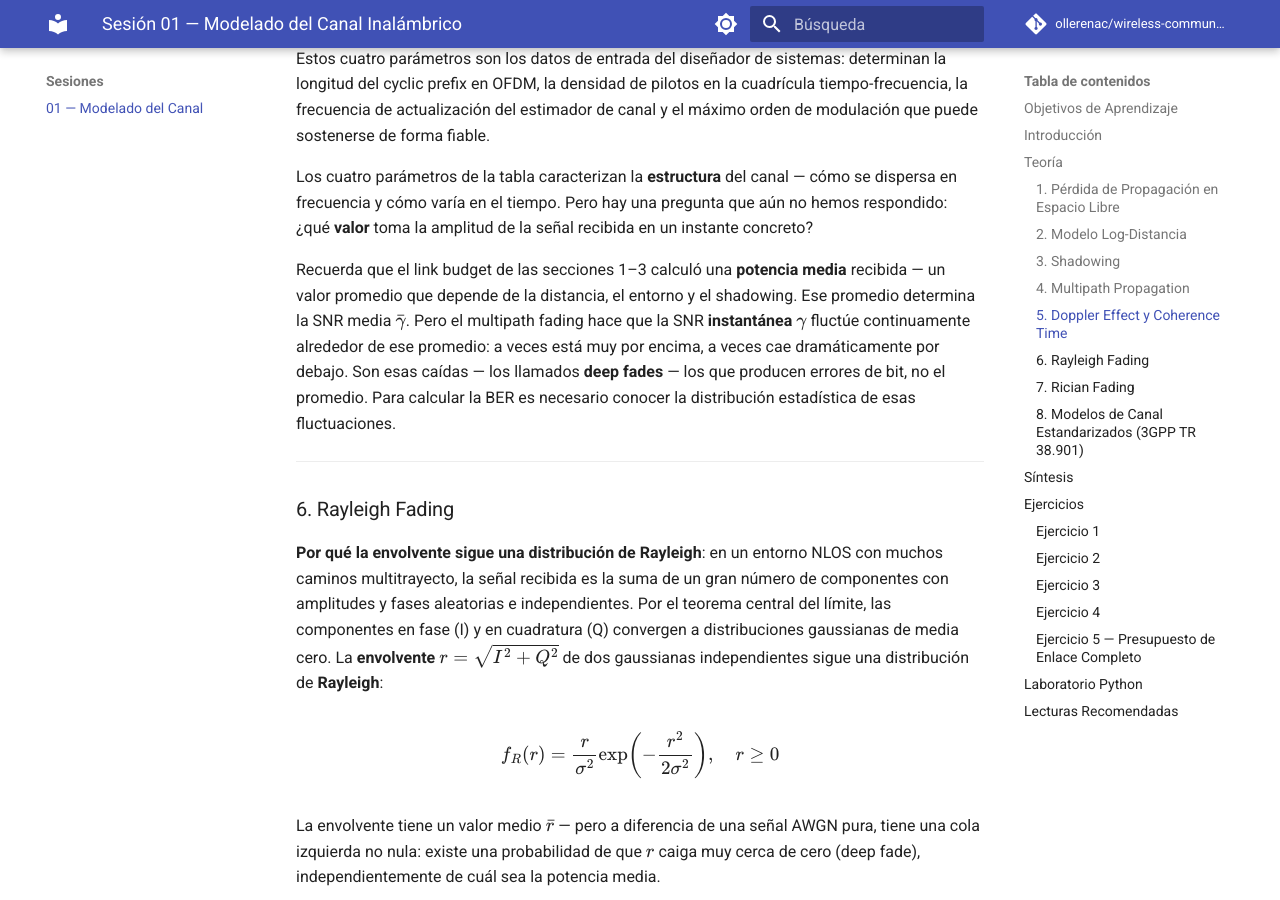
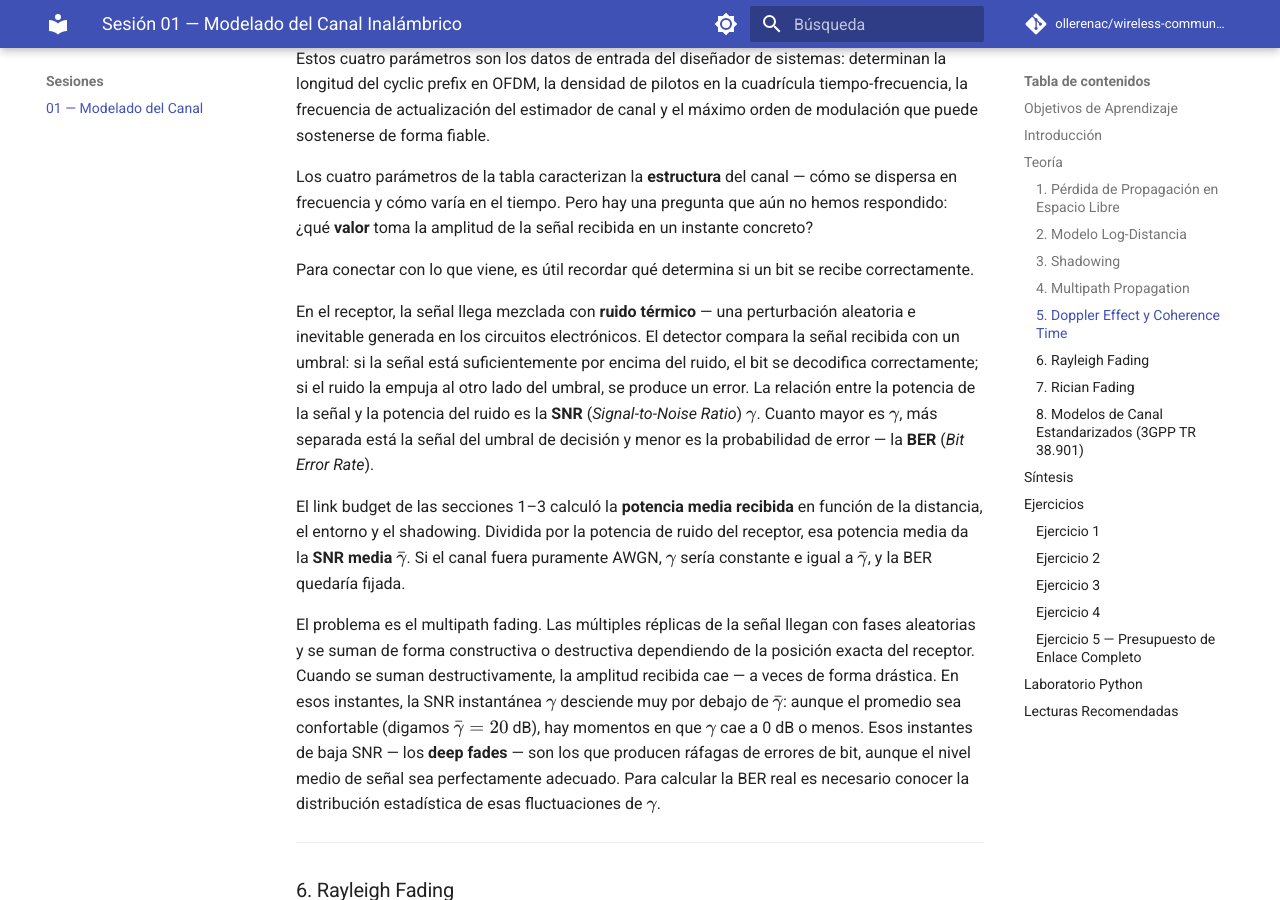
Before and after one commit to ollerenac/wireless-communication-systems, an MkDocs documentation site: the page built from docs/sessions/01-channel-modeling/index.md, in a window 1280 px wide and 900 px high, scrolled down 10806 px. Built offline with MkDocs 1.6.1 and Material for MkDocs 9.7.7, drawn with Linux system fonts in a browser that asks for light colours; comment, search, counter and statistics services are not loaded.

Commit message:
session 01: expand SNR/BER motivation before Rayleigh section
Explain SNR as signal-to-noise ratio at the detector decision threshold,
BER as probability of crossing that threshold due to noise, and how
multipath deep fades cause instantaneous SNR to drop well below the
link-budget average — motivating the need for a statistical model of γ.

Co-Authored-By: Claude Sonnet 4.6 <noreply@anthropic.com>

```diff
--- a/docs/sessions/01-channel-modeling/index.md
+++ b/docs/sessions/01-channel-modeling/index.md
@@ -210,7 +210,13 @@ Estos cuatro parámetros son los datos de entrada del diseñador de sistemas: de
 
 Los cuatro parámetros de la tabla caracterizan la **estructura** del canal — cómo se dispersa en frecuencia y cómo varía en el tiempo. Pero hay una pregunta que aún no hemos respondido: ¿qué **valor** toma la amplitud de la señal recibida en un instante concreto?
 
-Recuerda que el link budget de las secciones 1–3 calculó una **potencia media** recibida — un valor promedio que depende de la distancia, el entorno y el shadowing. Ese promedio determina la SNR media $\bar{\gamma}$. Pero el multipath fading hace que la SNR **instantánea** $\gamma$ fluctúe continuamente alrededor de ese promedio: a veces está muy por encima, a veces cae dramáticamente por debajo. Son esas caídas — los llamados **deep fades** — los que producen errores de bit, no el promedio. Para calcular la BER es necesario conocer la distribución estadística de esas fluctuaciones.
+Para conectar con lo que viene, es útil recordar qué determina si un bit se recibe correctamente.
+
+En el receptor, la señal llega mezclada con **ruido térmico** — una perturbación aleatoria e inevitable generada en los circuitos electrónicos. El detector compara la señal recibida con un umbral: si la señal está suficientemente por encima del ruido, el bit se decodifica correctamente; si el ruido la empuja al otro lado del umbral, se produce un error. La relación entre la potencia de la señal y la potencia del ruido es la **SNR** (*Signal-to-Noise Ratio*) $\gamma$. Cuanto mayor es $\gamma$, más separada está la señal del umbral de decisión y menor es la probabilidad de error — la **BER** (*Bit Error Rate*).
+
+El link budget de las secciones 1–3 calculó la **potencia media recibida** en función de la distancia, el entorno y el shadowing. Dividida por la potencia de ruido del receptor, esa potencia media da la **SNR media** $\bar{\gamma}$. Si el canal fuera puramente AWGN, $\gamma$ sería constante e igual a $\bar{\gamma}$, y la BER quedaría fijada.
+
+El problema es el multipath fading. Las múltiples réplicas de la señal llegan con fases aleatorias y se suman de forma constructiva o destructiva dependiendo de la posición exacta del receptor. Cuando se suman destructivamente, la amplitud recibida cae — a veces de forma drástica. En esos instantes, la SNR instantánea $\gamma$ desciende muy por debajo de $\bar{\gamma}$: aunque el promedio sea confortable (digamos $\bar{\gamma} = 20$ dB), hay momentos en que $\gamma$ cae a 0 dB o menos. Esos instantes de baja SNR — los **deep fades** — son los que producen ráfagas de errores de bit, aunque el nivel medio de señal sea perfectamente adecuado. Para calcular la BER real es necesario conocer la distribución estadística de esas fluctuaciones de $\gamma$.
 
 ---
 
```
